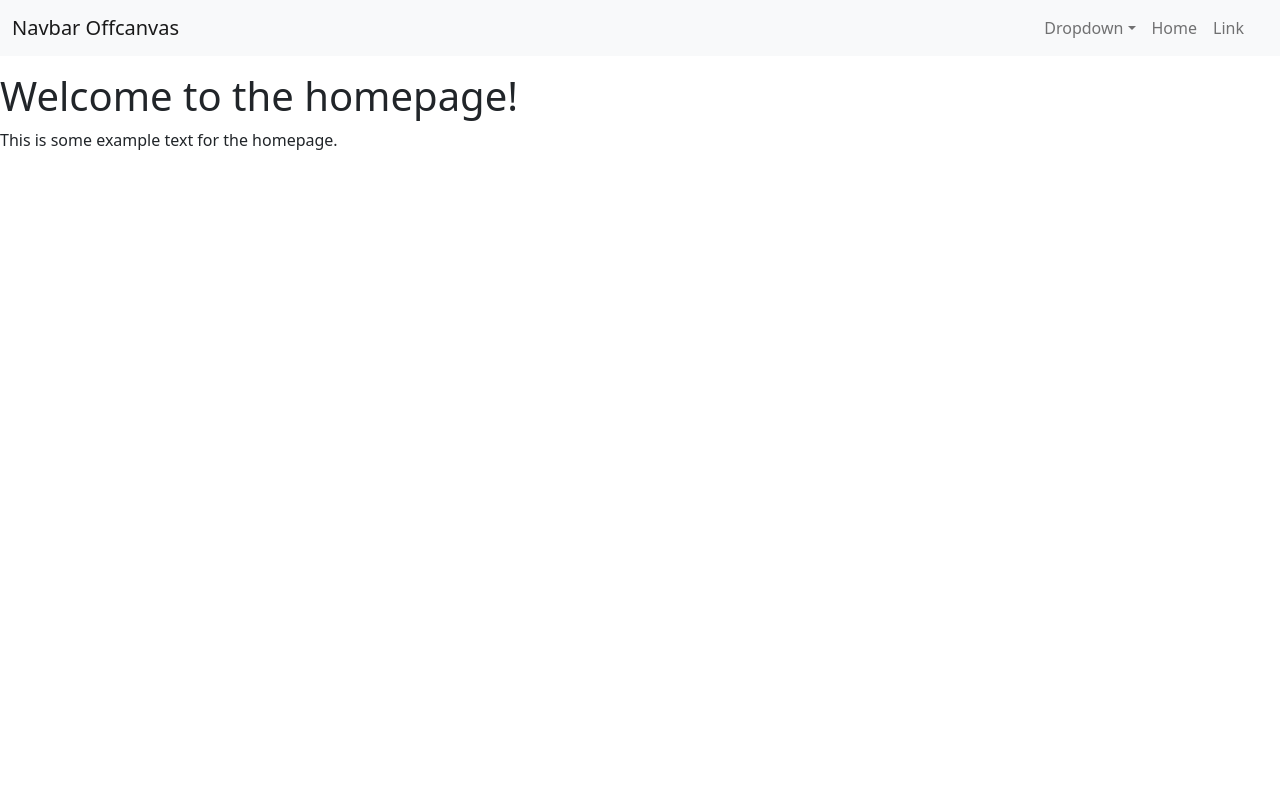
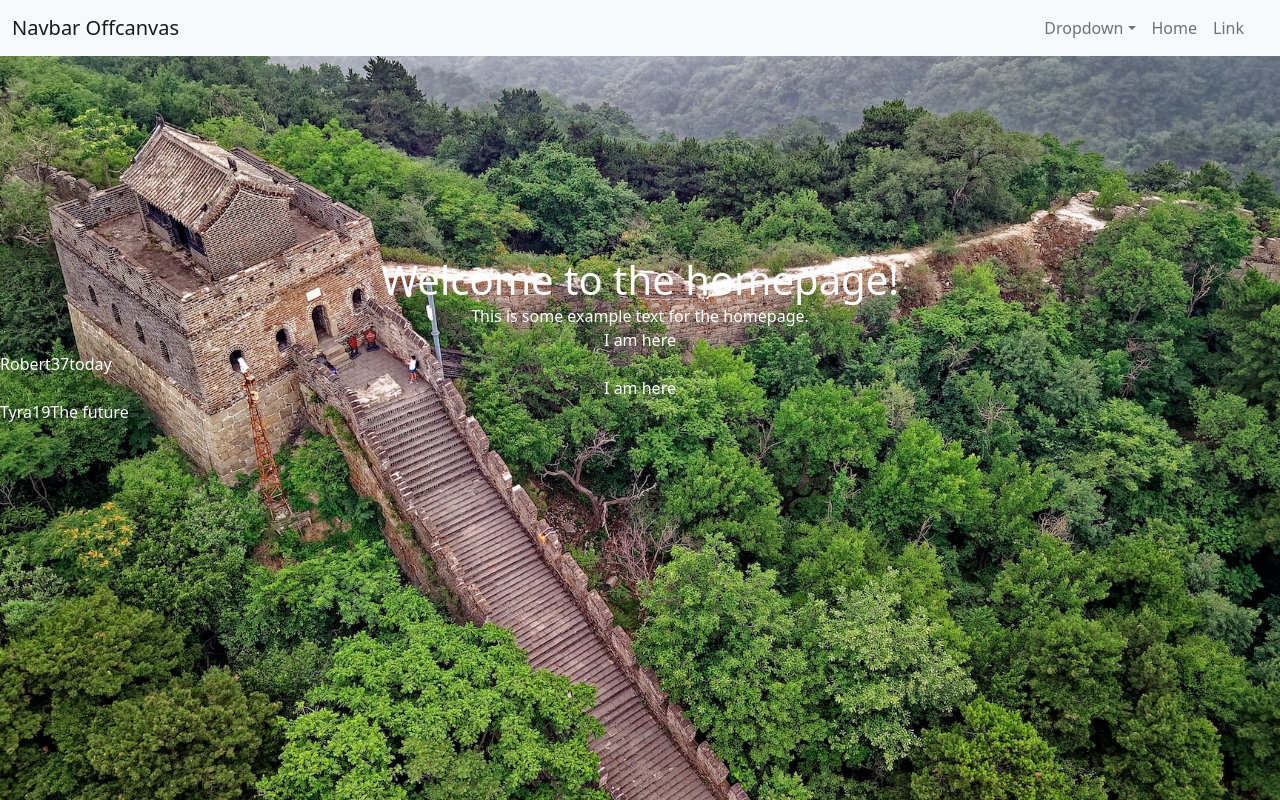
Before and after one commit to RN255/learn-chinese-gold, a React (Create React App) app: page / in a window 1280 px wide. Built offline with nearby package versions, Linux system fonts and the light colour scheme.

Commit message:
lesson info passed as props

```diff
--- /dev/null
+++ b/src/components/Lesson.js
@@ -0,0 +1,12 @@
+import React from "react";
+
+export default function Lesson(props) {
+  return (
+    <>
+      <p>I am here</p>
+      {props.name}
+      {props.age}
+      {props.date}
+    </>
+  );
+}
--- a/src/components/NavBar.js
+++ b/src/components/NavBar.js
@@ -1,4 +1,4 @@
-import Button from "react-bootstrap/Button";
+// import Button from "react-bootstrap/Button";
 import Container from "react-bootstrap/Container";
 import Nav from "react-bootstrap/Nav";
 import Navbar from "react-bootstrap/Navbar";
--- a/src/pages/Home.js
+++ b/src/pages/Home.js
@@ -1,13 +1,18 @@
 import React from "react";
 import NavBar from "../components/NavBar";
+import "../styles/styles.css";
+import Lesson from "../components/Lesson";
+import { text, text2 } from "../props/lessonText";
 
 const Home = () => {
   return (
-    <>
+    <div id="homePage">
       <NavBar></NavBar>
       <h1>Welcome to the homepage!</h1>
       <p>This is some example text for the homepage.</p>
-    </>
+      <Lesson name={text.name} age={text.age} date={text.date}></Lesson>
+      <Lesson name={text2.name} age={text2.age} date={text2.date}></Lesson>
+    </div>
   );
 };
 
--- /dev/null
+++ b/src/props/lessonText.js
@@ -0,0 +1,11 @@
+export const text = {
+  name: "Robert",
+  age: "37",
+  date: "today",
+};
+
+export const text2 = {
+  name: "Tyra",
+  age: "19",
+  date: "The future",
+};
--- /dev/null
+++ b/src/styles/styles.css
@@ -0,0 +1,20 @@
+/* the home page  */
+
+#homePage {
+  background-image: url("../assets/mainBackground.jpg");
+  background-size: cover;
+  background-position: center;
+  height: 100vh;
+  color: #fff;
+}
+
+#homePage h1 {
+  width: fit-content;
+  margin: auto;
+  margin-top: 25vh;
+}
+
+#homePage p {
+  width: fit-content;
+  margin: auto;
+}
```
Also changed, not shown: src/App.js (+3 -5 lines), src/assets/mainBackground.jpg (added).
